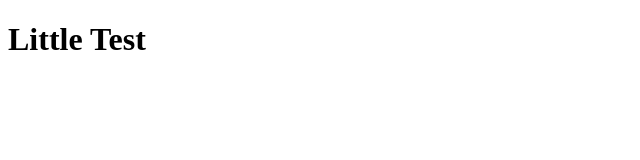
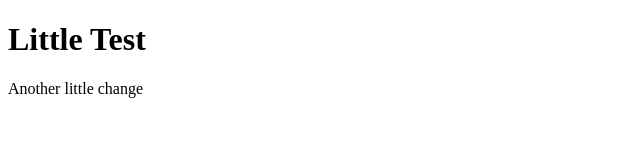
Before and after one commit to awheldon/git-round-two, a plain HTML site: page index.html in a window 1280 px wide. Shown: the whole page, without its empty margins (0-640 px from the left). Drawn offline with Linux system fonts and the light colour scheme.

Commit message:
Update index.html

```diff
--- a/index.html
+++ b/index.html
@@ -8,5 +8,6 @@
 </head>
 <body>
   <h1>Little Test</h1>
+  <p>Another little change</p>
 </body>
 </html>
```
